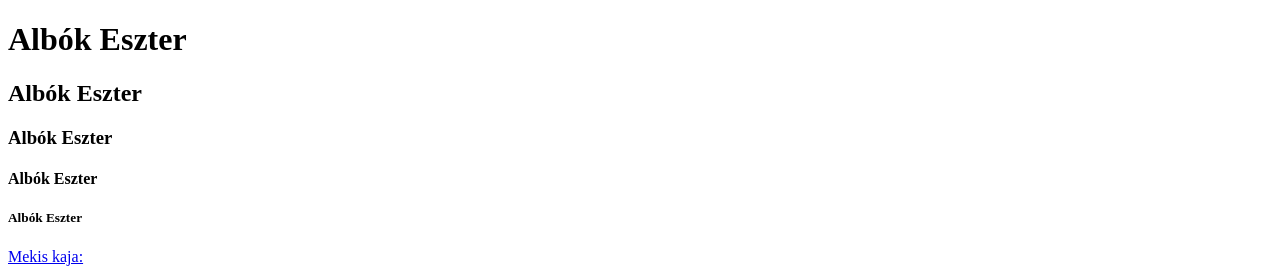
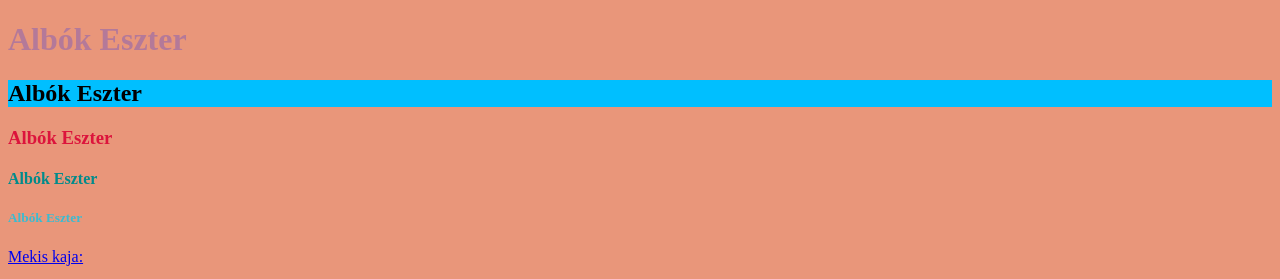
Before and after one commit to aeszter01/kollazs, a plain HTML site: page index.html in a window 1280 px wide. Shown: the top 279 px of the page. Drawn offline with Linux system fonts and the light colour scheme.

Commit message:
Update index.html

```diff
--- a/index.html
+++ b/index.html
@@ -1,15 +1,17 @@
 <!DOCTYPE html>
 <html>
     <head>
+
         <title>Eszter oldala</title>
     </head>
 
-    <body>
-    <h1>Albók Eszter</h1>
-    <h2>Albók Eszter</h2>
-    <h3>Albók Eszter</h3>
-    <h4>Albók Eszter</h4>
-    <h5>Albók Eszter</h5>
+    <body style="background-color: darksalmon;">
+
+    <h1 style="color: rgb(180, 121, 153);"   >Albók Eszter</h1>
+    <h2 style="background-color: deepskyblue;" >Albók Eszter</h2>
+    <h3 style="color:crimson">Albók Eszter</h3>
+    <h4 style="color:darkcyan">Albók Eszter</h4>
+    <h5 style="color:rgb(59, 187, 209)">Albók Eszter</h5>
         <a href="https://aeszter01.github.io/kollazs/keplink.html" target="KÉPLINK"</a>
     <p>Mekis kaja:</p>
 
```
